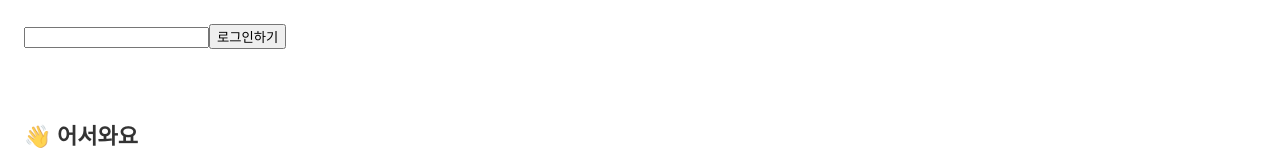
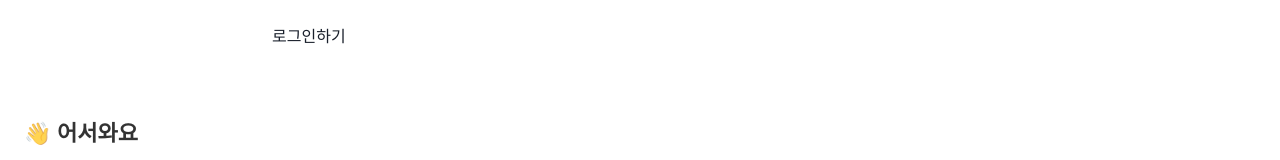
Before and after one commit to taeee1/beerlot-client, a Next.js app: page / in a window 1280 px wide. Shown: the top 160 px of the page. Built offline with nearby package versions, Linux system fonts and the light colour scheme.

Commit message:
Feature/th arrange chakra theme (#9)
* feat: color theme added

* feat: text styling added

* feat: chakra provider theme added

```diff
--- a/package.json
+++ b/package.json
@@ -9,8 +9,12 @@
     "lint": "next lint"
   },
   "dependencies": {
+    "@chakra-ui/react": "^2.3.2",
+    "@emotion/react": "^11.10.4",
+    "@emotion/styled": "^11.10.4",
     "@types/styled-components": "^5.1.26",
     "babel-plugin-styled-components": "^2.0.7",
+    "framer-motion": "^7.3.5",
     "next": "12.2.4",
     "next-pwa": "^5.5.5",
     "react": "18.2.0",
--- a/pages/_app.tsx
+++ b/pages/_app.tsx
@@ -1,8 +1,14 @@
-import '../styles/globals.css'
-import type { AppProps } from 'next/app'
+import "../styles/globals.css";
+import type { AppProps } from "next/app";
+import { ChakraProvider } from "@chakra-ui/react";
+import { theme } from "../theme";
 
 function MyApp({ Component, pageProps }: AppProps) {
-  return <Component {...pageProps} />
+  return (
+    <ChakraProvider theme={theme}>
+      <Component {...pageProps} />
+    </ChakraProvider>
+  );
 }
 
-export default MyApp
+export default MyApp;
--- /dev/null
+++ b/theme.ts
@@ -0,0 +1,72 @@
+import { extendTheme } from "@chakra-ui/react";
+
+export const theme = extendTheme({
+  styles: {
+    global: {
+      body: {
+        bg: "#ffffff",
+      },
+    },
+  },
+
+  colors: {
+    White: {
+      100: "#FFFFFF",
+      200: "#FDF9EA",
+    },
+    Black: "#000000",
+    Orange: {
+      100: "#FEA801",
+      200: "#FF6B00",
+    },
+    Blue: {
+      100: "#52D5F2",
+    },
+    Yellow: {
+      100: "rgba(255, 229, 128, 0.8)",
+      200: "#FAD12B",
+    },
+    Gray: {
+      100: "rgba(97, 100, 107, 0.5)",
+      200: "#61646B",
+    },
+  },
+  textStyles: {
+    h1: {
+      fontFmily: "Roboto",
+      fontWeight: "700",
+      fontSize: "22px",
+      letterSpacing: "0.01px",
+    },
+    h2: {
+      fontFmily: "Roboto",
+      fontWeight: "500",
+      fontSize: "16x",
+      letterSpacing: "0.01px",
+    },
+    h2_bold: {
+      fontFmily: "Roboto",
+      fontWeight: "700",
+      fontSize: "16x",
+      letterSpacing: "0.01px",
+    },
+    h3: {
+      fontFmily: "Roboto",
+      fontWeight: "500",
+      fontSize: "12x",
+      letterSpacing: "0.01px",
+    },
+    h3_bold: {
+      fontFmily: "Roboto",
+      fontWeight: "700",
+      fontSize: "12x",
+      letterSpacing: "0.01px",
+    },
+    body: {
+      fontFmily: "Roboto",
+      fontWeight: "400",
+      fontSize: "15x",
+      letterSpacing: "0.01px",
+    },
+  },
+});
```
Also changed, not shown: 1 other file (tests, documents, lock files or other folders).
